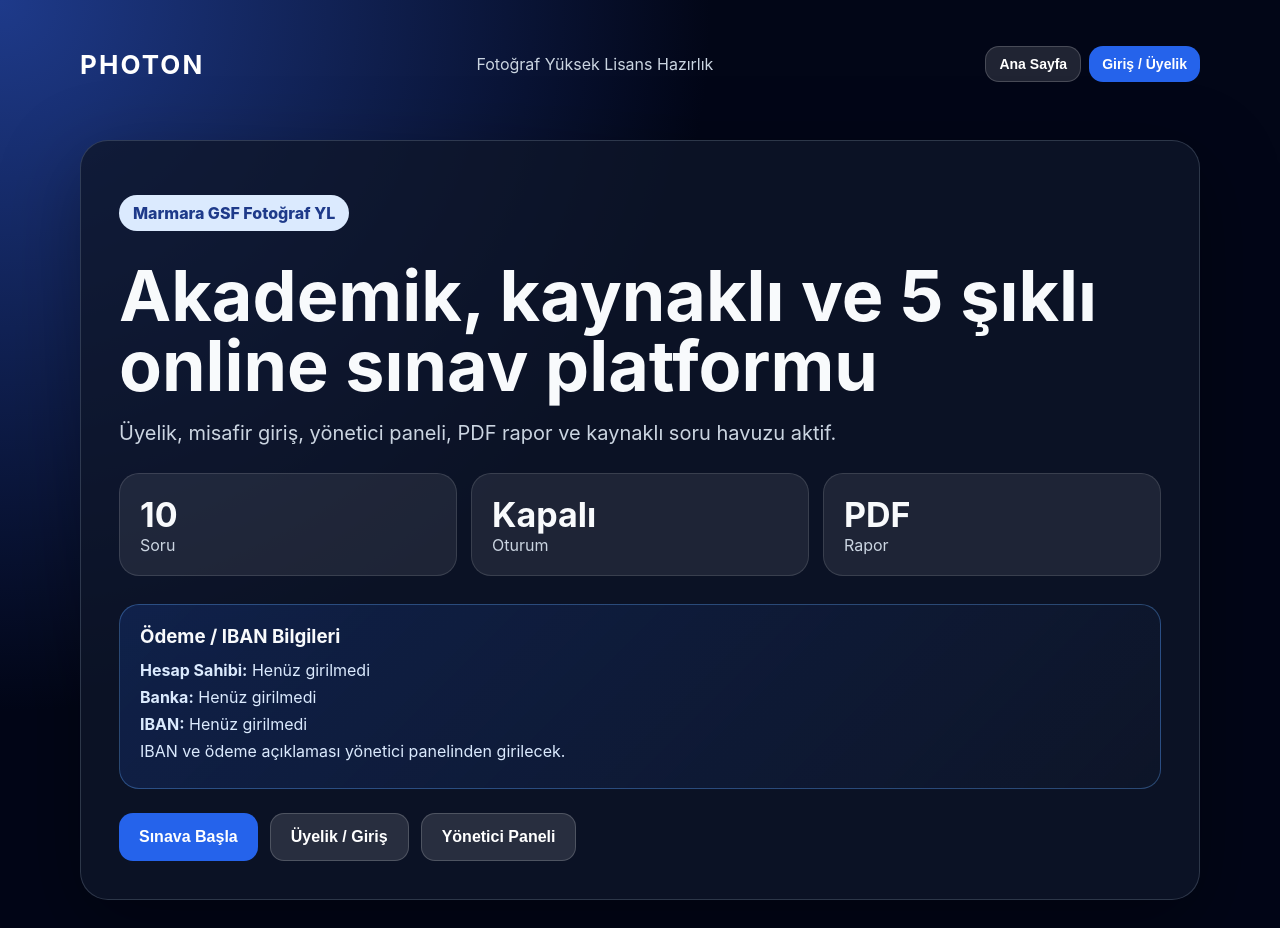
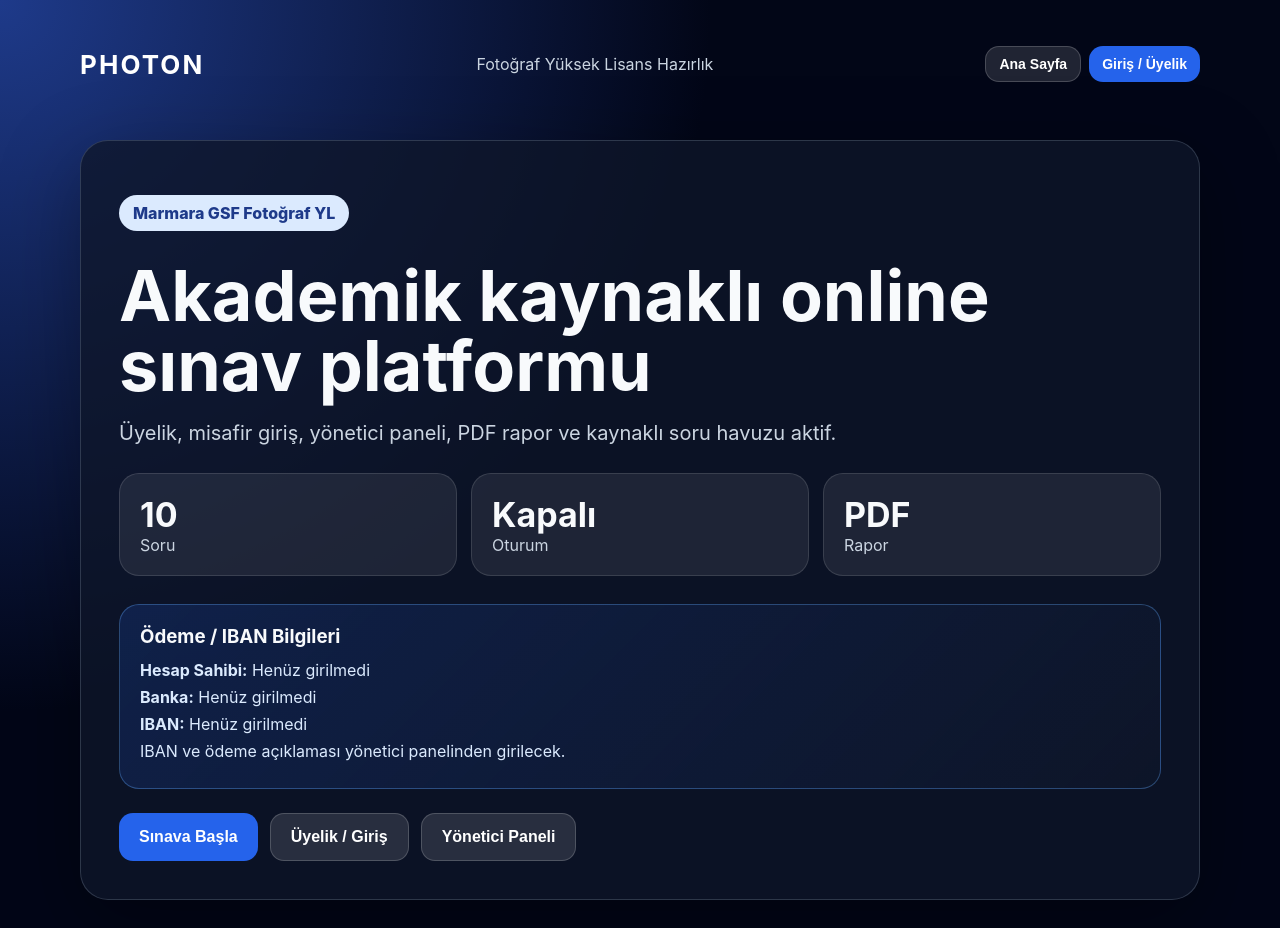
Before and after one commit to sinantargay/online_sinav_platformu, a React (Vite) app: page / in a window 1280 px wide. Built offline with nearby package versions, Linux system fonts and the light colour scheme.

Commit message:
Update homepage tagline

```diff
--- a/src/main.jsx
+++ b/src/main.jsx
@@ -46,7 +46,7 @@ function App() {
 
   if(page==='auth') return <main className="shell"><Header/><section className="panel"><h1>Üyelik Sistemi</h1><p className="lead">Üye girişi, misafir girişi ve yönetici paneli bu ekrandan açılır. Beni hatırla seçilirse bilgiler bu cihazda saklanır.</p><form className="form" onSubmit={login}><input name="name" placeholder="Ad Soyad" defaultValue="Sinan Targay"/><input name="email" placeholder="E-posta"/><input name="password" type="password" placeholder="Şifre"/><input name="adminCode" placeholder="Yönetici kodu (varsa)"/><label className="check"><input name="remember" type="checkbox" defaultChecked/> Beni hatırla</label><button>Giriş / Kayıt</button></form><button className="ghost" onClick={guest}>Misafir Girişi</button><p className="hint">Demo yönetici kodu: PHOTON2026</p></section></main>;
 
-  if(page==='home') return <main className="shell"><Header/><section className="hero"><p className="badge">Marmara GSF Fotoğraf YL</p><h1>Akademik, kaynaklı ve 5 şıklı online sınav platformu</h1><p className="lead">Üyelik, misafir giriş, yönetici paneli, PDF rapor ve kaynaklı soru havuzu aktif.</p><div className="stats"><div><strong>{questions.length}</strong><span>Soru</span></div><div><strong>{user?'Aktif':'Kapalı'}</strong><span>Oturum</span></div><div><strong>PDF</strong><span>Rapor</span></div></div><div className="paymentBox"><h3>{settings.paymentTitle}</h3><p><b>Hesap Sahibi:</b> {settings.accountHolder || 'Henüz girilmedi'}</p><p><b>Banka:</b> {settings.bankName || 'Henüz girilmedi'}</p><p><b>IBAN:</b> {settings.iban || 'Henüz girilmedi'}</p><p>{settings.paymentText}</p></div><div className="actions"><button onClick={user?startExam:()=>setPage('auth')}>Sınava Başla</button><button className="ghost" onClick={()=>setPage('auth')}>Üyelik / Giriş</button><button className="ghost" onClick={()=>setPage('admin')}>Yönetici Paneli</button></div></section></main>;
+  if(page==='home') return <main className="shell"><Header/><section className="hero"><p className="badge">Marmara GSF Fotoğraf YL</p><h1>Akademik kaynaklı online sınav platformu</h1><p className="lead">Üyelik, misafir giriş, yönetici paneli, PDF rapor ve kaynaklı soru havuzu aktif.</p><div className="stats"><div><strong>{questions.length}</strong><span>Soru</span></div><div><strong>{user?'Aktif':'Kapalı'}</strong><span>Oturum</span></div><div><strong>PDF</strong><span>Rapor</span></div></div><div className="paymentBox"><h3>{settings.paymentTitle}</h3><p><b>Hesap Sahibi:</b> {settings.accountHolder || 'Henüz girilmedi'}</p><p><b>Banka:</b> {settings.bankName || 'Henüz girilmedi'}</p><p><b>IBAN:</b> {settings.iban || 'Henüz girilmedi'}</p><p>{settings.paymentText}</p></div><div className="actions"><button onClick={user?startExam:()=>setPage('auth')}>Sınava Başla</button><button className="ghost" onClick={()=>setPage('auth')}>Üyelik / Giriş</button><button className="ghost" onClick={()=>setPage('admin')}>Yönetici Paneli</button></div></section></main>;
 
   if(page==='exam') return <main className="shell"><Header/><section className="panel"><p className="badge">Soru {index+1} / {examQuestions.length} · {current.category} · {current.difficulty}</p><div className="progress"><span style={{width:`${((index+1)/examQuestions.length)*100}%`}} /></div><h2>{current.question}</h2><div className="options">{Object.entries(current.choices).map(([key,value])=><button key={key} className={answers[current.id]===key?'selected':''} onClick={()=>setAnswers({...answers,[current.id]:key})}><b>{key})</b> {value}</button>)}</div><div className="actions"><button className="ghost" disabled={index===0} onClick={()=>setIndex(index-1)}>Geri</button>{index<examQuestions.length-1?<button onClick={()=>setIndex(index+1)}>İleri</button>:<button onClick={()=>setPage('result')}>Sonucu Gör</button>}</div></section></main>;
 
```
